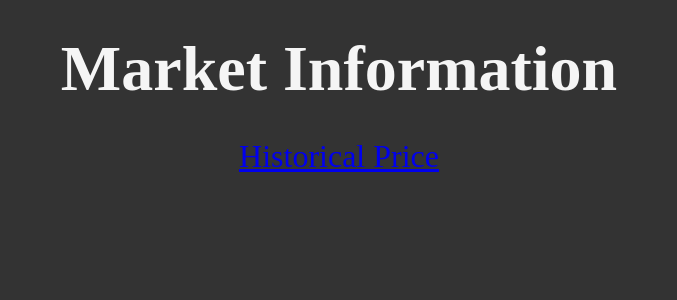
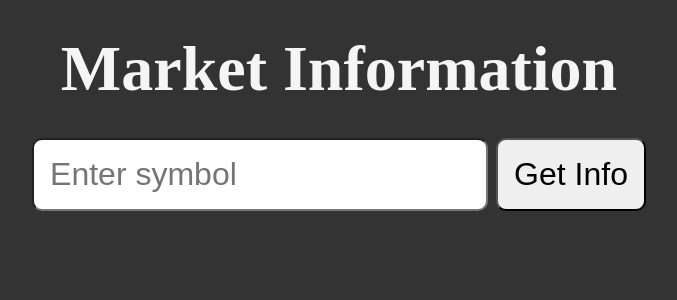
Before and after one commit to thangtm58/trading_algorithm, a Flask app: page / in a window 1280 px wide. Shown: the top 300 px of the page, without its empty margins (301-978 px from the left). Run offline with Flask 3, Linux system fonts and the light colour scheme.

Commit message:
update server

```diff
--- a/server.py
+++ b/server.py
@@ -2,20 +2,43 @@ from flask import Flask, render_template
 from waitress import serve
 # from news import get_news
 from historical_price import plot_historical_price
+from info import StockInfo
+from flask import request
+from vnstock import Listing
 
 app = Flask(__name__)
+
+# Get all stock symbols
+valid_symbols = Listing().stock()['ticker'].tolist()
 
 @app.route('/')
 @app.route('/index')
 def index():
     return render_template('index.html')
 
+@app.route('/info')
+def info():
+    symbol = request.args.get('symbol').upper()
+
+    # If the symbol is empty, return the index page
+    if not bool(symbol.strip()):
+        return render_template('index.html', error_message="Please enter a valid symbol.")
+
+    # If the symbol is not valid, return the index page
+    if symbol not in valid_symbols:
+        return render_template('index.html', error_message=f"'{symbol}' is not a valid symbol. Please try again.")
+
+    stock_info = StockInfo(symbol)
+    return render_template(
+        'info.html',
+        symbol=symbol,
+        forecast=stock_info.forecast_garch()
+    )
 
 """
 @app.route('/news')
 def news():
-    return render_template('news.html', news=get_news())
-"""
+    return render_template('news.html', news=get_news()
 
 @app.route('/historical_price')
 def historical_price():
@@ -23,6 +46,8 @@ def historical_price():
         'historical_price.html',
         historical_graph=plot_historical_price()
     )
+"""
 
 if __name__ == '__main__':
-    serve(app, host='0.0.0.0', port=8000)
+    print("Starting server...")
+    serve(app, host='0.0.0.0', port=8000, threads=4)
--- a/templates/index.html
+++ b/templates/index.html
@@ -8,6 +8,12 @@
 </head>
 <body>
     <h1>Market Information</h1>
-    <a href="{{ url_for('historical_price') }}">Historical Price</a>
+    <form action="/info">
+        <input type="text" name="symbol" placeholder="Enter symbol">
+        <button type="submit">Get Info</button>
+    </form>
+    {% if error_message %}
+    <p style="color: red;">{{ error_message }}</p>
+    {% endif %}
 </body>
 </html>
```
Also changed, not shown: historical_price.py (+13 -3 lines), requirements.txt (+139 -0 lines), 2 other files.
